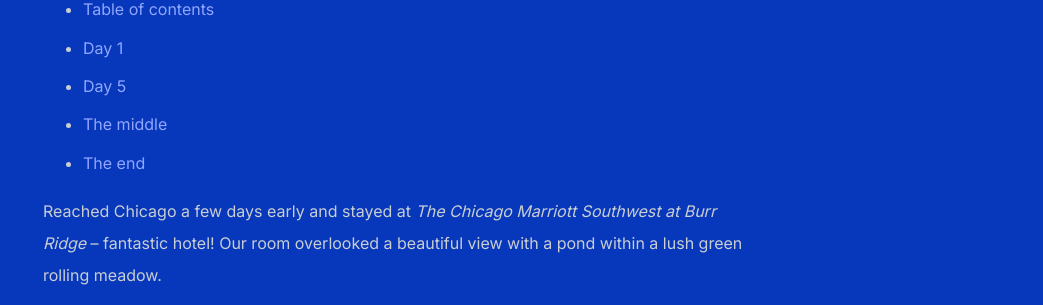
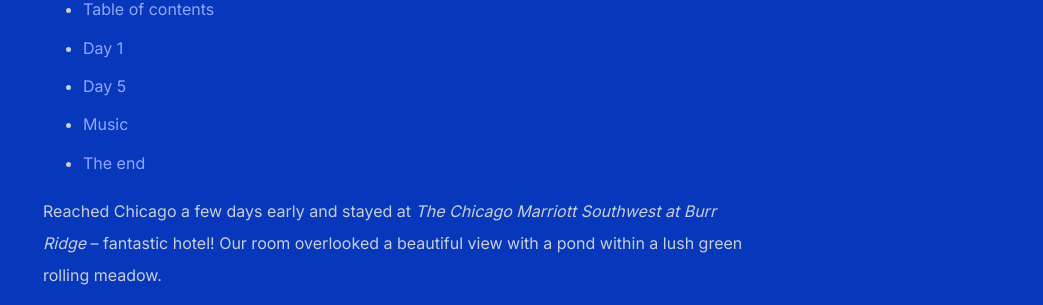
Before and after one commit to shihankanungo/shihankanungo.github.io, a Jekyll site: the page built from mop.md, in a window 1280 px wide and 900 px high. Shown: the part 361-666 px from the top of the window, without its empty margins (237-1280 px from the left). Built offline with Jekyll 4.4.1, drawn with Linux system fonts in a browser that asks for light colours.

Commit message:
Update mop.md

```diff
--- a/mop.md
+++ b/mop.md
@@ -10,7 +10,7 @@
 - [Table of contents](#table-of-contents)
 - [Day 1](#day-1)
 - [Day 5](#day-5)
-- [The middle](#the-middle)
+- [Music](#music)
 - [The end](#the-end)
 
 Reached Chicago a few days early and stayed at *The Chicago Marriott Southwest at Burr Ridge* – fantastic hotel! Our room overlooked a beautiful view with a pond within a lush green rolling meadow.
```
